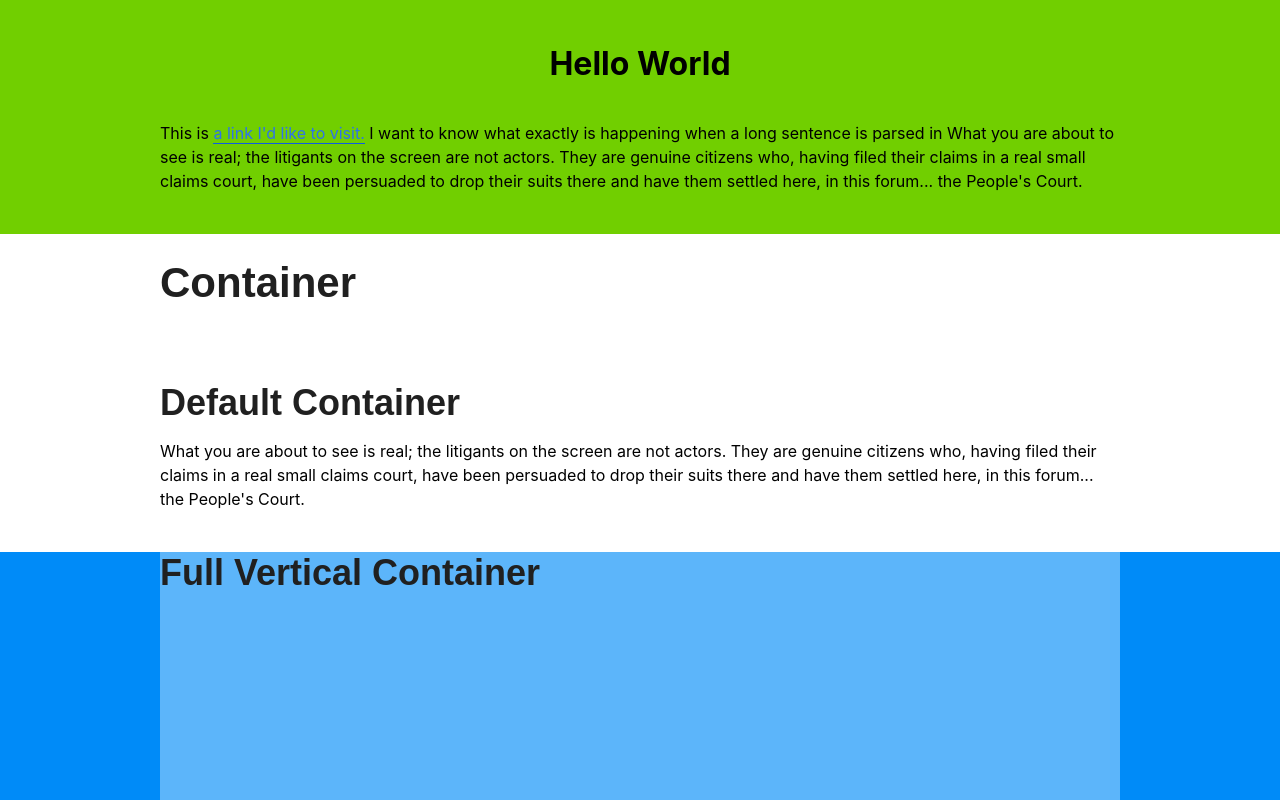
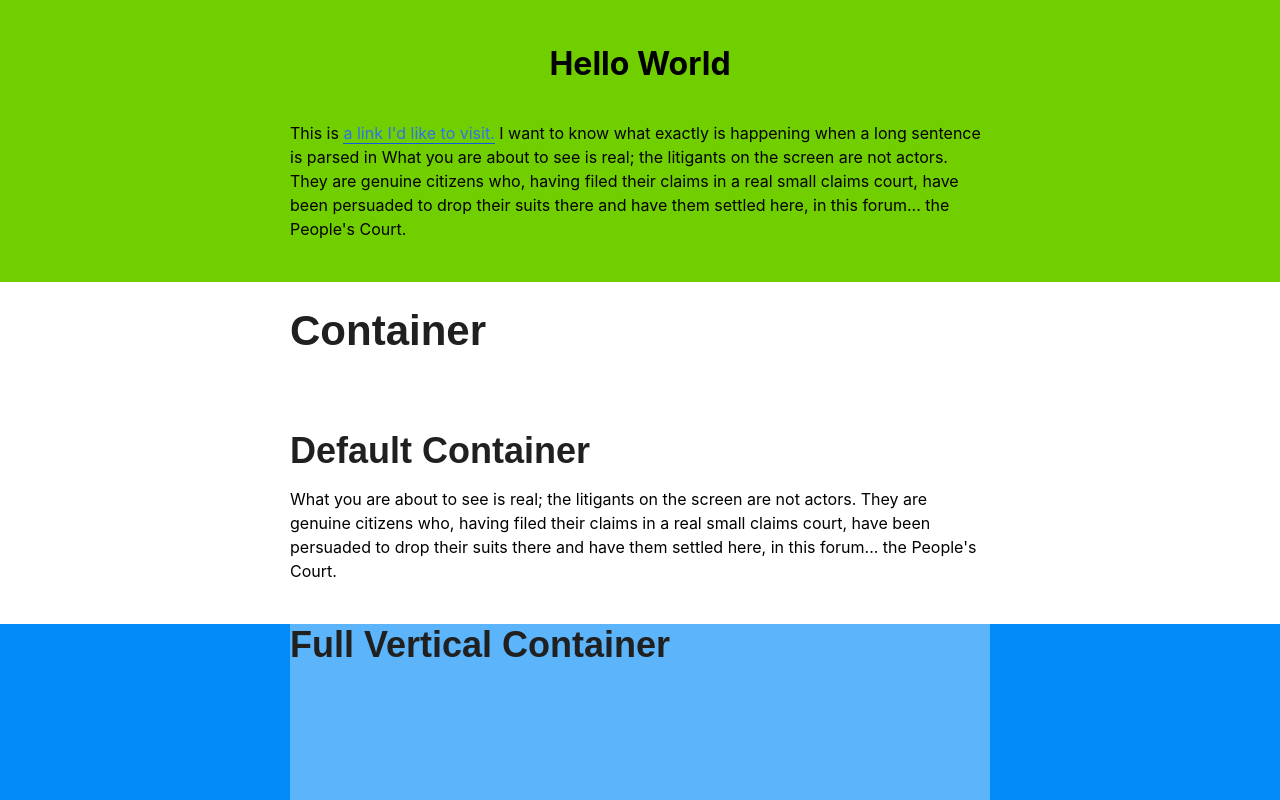
Before and after one commit to nkhil/Pinterest-for-books, a React app: page / in a window 1280 px wide. Shown: the top 800 px of the page. Built offline with nearby package versions, Linux system fonts and the light colour scheme.

Commit message:
Modify container padding on inner div

```diff
--- a/src/App/components/elements/Container.js
+++ b/src/App/components/elements/Container.js
@@ -4,11 +4,11 @@ import styled from 'styled-components'
 const Container = styled.div`
   padding-left: ${props => {
     if (props.full) return 0
-    return 'calc((100vw - 960px) / 2)'
+    return 'calc((100vw - 700px) / 2)'
   }};
   padding-right: ${props => {
     if (props.full) return 0
-    return 'calc((100vw - 960px) / 2)'
+    return 'calc((100vw - 700px) / 2)'
   }};
   padding-top: ${props => {
     if (props.fullVertical) return 0
```
